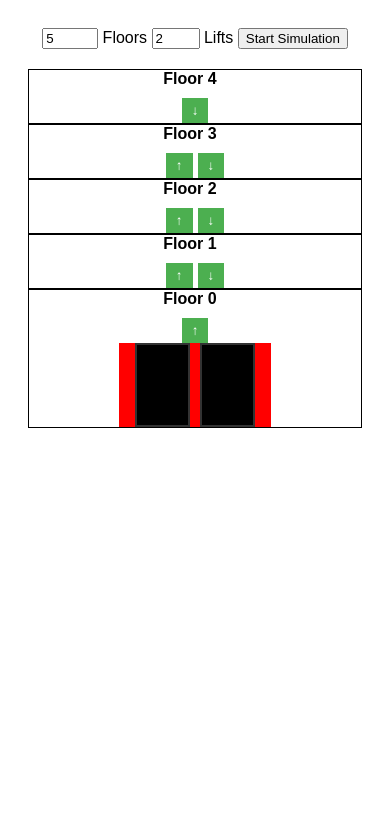
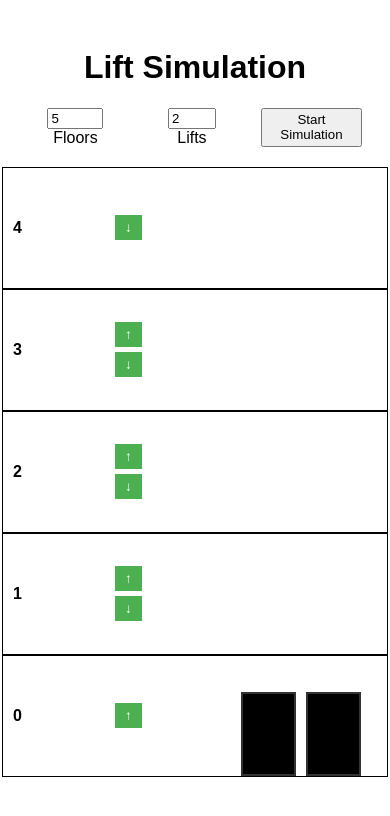
Before and after one commit to Sen-442b/lift-simulator, a website built with Vite: page index.html in a window 390 px wide. Both pictures are taken after a click on the button "Start Simulation". Built offline with nearby package versions, Linux system fonts and the light colour scheme.

Commit message:
feat: form validation and responsive UI

```diff
--- a/index.html
+++ b/index.html
@@ -4,12 +4,41 @@
     <meta charset="UTF-8" />
     <meta name="viewport" content="width=device-width, initial-scale=1.0" />
     <link rel="stylesheet" href="./style.css" />
+    <title>Lift Simulation</title>
   </head>
   <body>
     <div class="controls">
-      <input type="number" id="num-floors" min="1" max="20" value="5" /> Floors
-      <input type="number" id="num-lifts" min="1" max="5" value="2" /> Lifts
-      <button onclick="startLiftSim()">Start Simulation</button>
+      <h1>Lift Simulation</h1>
+      <form id="lift-sim-form">
+        <div>
+          <input
+            name="floor"
+            type="number"
+            id="num-floors"
+            min="1"
+            max="20"
+            value="5"
+            required
+            oninput="validateInput(this)"
+          />
+          <span>Floors</span>
+        </div>
+        <div>
+          <input
+            name="lift"
+            type="number"
+            id="num-lifts"
+            min="1"
+            max="10"
+            value="2"
+            required
+            oninput="validateInput(this)"
+          />
+          <span>Lifts</span>
+        </div>
+
+        <button type="submit">Start Simulation</button>
+      </form>
     </div>
     <div class="lift-sim" id="lift-sim"></div>
     <script src="./main.js"></script>
--- a/main.js
+++ b/main.js
@@ -91,7 +91,8 @@ function createFloor(floorId, numLifts, numFloors) {
   const floor = createElementWithClassName("div", "floor");
   const buttons = createElementWithClassName("div", "buttons");
   const floorNumber = createElementWithClassName("div", "floor-number");
-  floorNumber.textContent = `Floor ${floorId}`;
+  const isMobile = window.innerWidth <= 768;
+  floorNumber.textContent = isMobile ? `${floorId}` : `Floor ${floorId}`;
   const upButton = createElementWithClassName("button", "btn btn-up");
   upButton.textContent = "↑";
   upButton.onclick = () => callLift(floorId);
@@ -126,7 +127,6 @@ function createLift(liftId) {
   };
 }
 
-// eslint-disable-next-line no-unused-vars
 function startLiftSim() {
   lifts = [];
   floors = [];
@@ -150,3 +150,43 @@ function startLiftSim() {
     floors[0].querySelector(".lift-shaft").appendChild(lift.element);
   }
 }
+
+document.addEventListener("DOMContentLoaded", function () {
+  updateLiftLimit();
+  const form = document.getElementById("lift-sim-form");
+
+  form.addEventListener("submit", function (e) {
+    e.preventDefault();
+    startLiftSim();
+  });
+});
+
+function validateInput(input) {
+  const value = parseFloat(input.value);
+
+  if (isNaN(value)) {
+    input.setCustomValidity("Please enter a valid number");
+  } else if (value < input.min) {
+    input.setCustomValidity(`At least ${input.min} ${input.name} required`);
+  } else if (value > input.max) {
+    input.setCustomValidity(`maximum ${input.max} ${input.name}s are allowed`);
+  } else {
+    input.setCustomValidity("");
+  }
+}
+
+function updateLiftLimit() {
+  const liftInput = document.getElementById("num-lifts");
+  const isMobile = window.matchMedia("(max-width: 768px)").matches;
+
+  if (isMobile) {
+    liftInput.max = 4;
+    liftInput.value = Math.min(liftInput.value, 3);
+    validateInput(liftInput);
+  } else {
+    liftInput.max = 10;
+    validateInput(liftInput);
+  }
+}
+
+window.addEventListener("resize", updateLiftLimit);
--- a/style.css
+++ b/style.css
@@ -8,6 +8,7 @@ body {
 }
 
 .controls {
+  text-align: center;
   margin-bottom: 20px;
 }
 
@@ -16,6 +17,10 @@ body {
   flex-direction: column-reverse;
   width: 100%;
   max-width: 800px;
+}
+#lift-sim-form {
+  display: flex;
+  gap: 2rem;
 }
 
 .floor {
@@ -34,7 +39,7 @@ body {
   align-items: end;
   gap: 10px;
   height: 100%;
-  background-color: red;
+
   padding-left: 1rem;
   padding-right: 1rem;
 }
@@ -80,21 +85,7 @@ body {
 
 @media (max-width: 600px) {
   .lift-sim {
-    max-width: 100%;
-  }
-
-  .floor {
-    flex-direction: column;
-    height: auto;
-  }
-
-  .lift-shaft {
-    width: 100%;
-    justify-content: center;
-  }
-
-  .buttons {
-    flex-direction: row;
-    margin-top: 10px;
+    max-width: initial;
+    width: 99vw;
   }
 }
```
